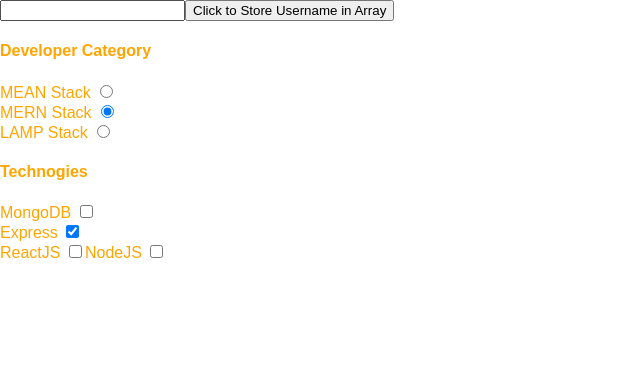
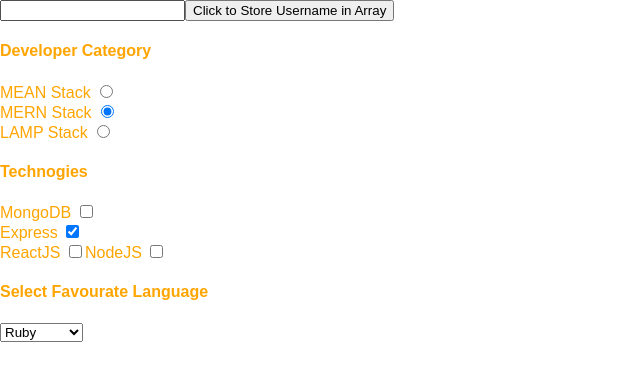
Before and after one commit to gmkhussain/react, a React (Create React App) app in the folder example/: page / in a window 1280 px wide. Shown: the top 380 px of the page, without its empty margins (0-640 px from the left). Built offline with nearby package versions, Linux system fonts and the light colour scheme.

Commit message:
:hibiscus: How to use select buttons in ReactJS

```diff
--- a/example/src/My_form.js
+++ b/example/src/My_form.js
@@ -20,13 +20,15 @@
                 react: false,
                 express: true,
                 node: false
-            }
+            },
+            selectValue: ''
         }
 
         this.eventHandler = this.eventHandler.bind(this);
         this.arrayHandler = this.arrayHandler.bind(this);
         this.radioHandler = this.radioHandler.bind(this);
         this.techHandler = this.techHandler.bind(this);
+        this.selectHandler = this.selectHandler.bind(this);
     }
 
 
@@ -77,6 +79,12 @@
     }
 
 
+    selectHandler(event){
+        this.setState({
+            selectValue: event.target.value
+        })
+    }
+
 
 
     render(){
@@ -120,6 +128,17 @@
                 NodeJS <input type="checkbox" name="tech" value="node" checked={this.state.techtype['node']} onChange={this.techHandler} />
               </label>
 
+
+
+                <h4>Select Favourate Language</h4>
+
+                <select value={this.state.selectValue} onChange={this.selectHandler}>
+                    <option>Ruby</option>
+                    <option>PHP</option>
+                    <option>ASP .NET</option>
+                </select>
+                {this.state.selectValue}
+
             </div>
         )
     }
```
